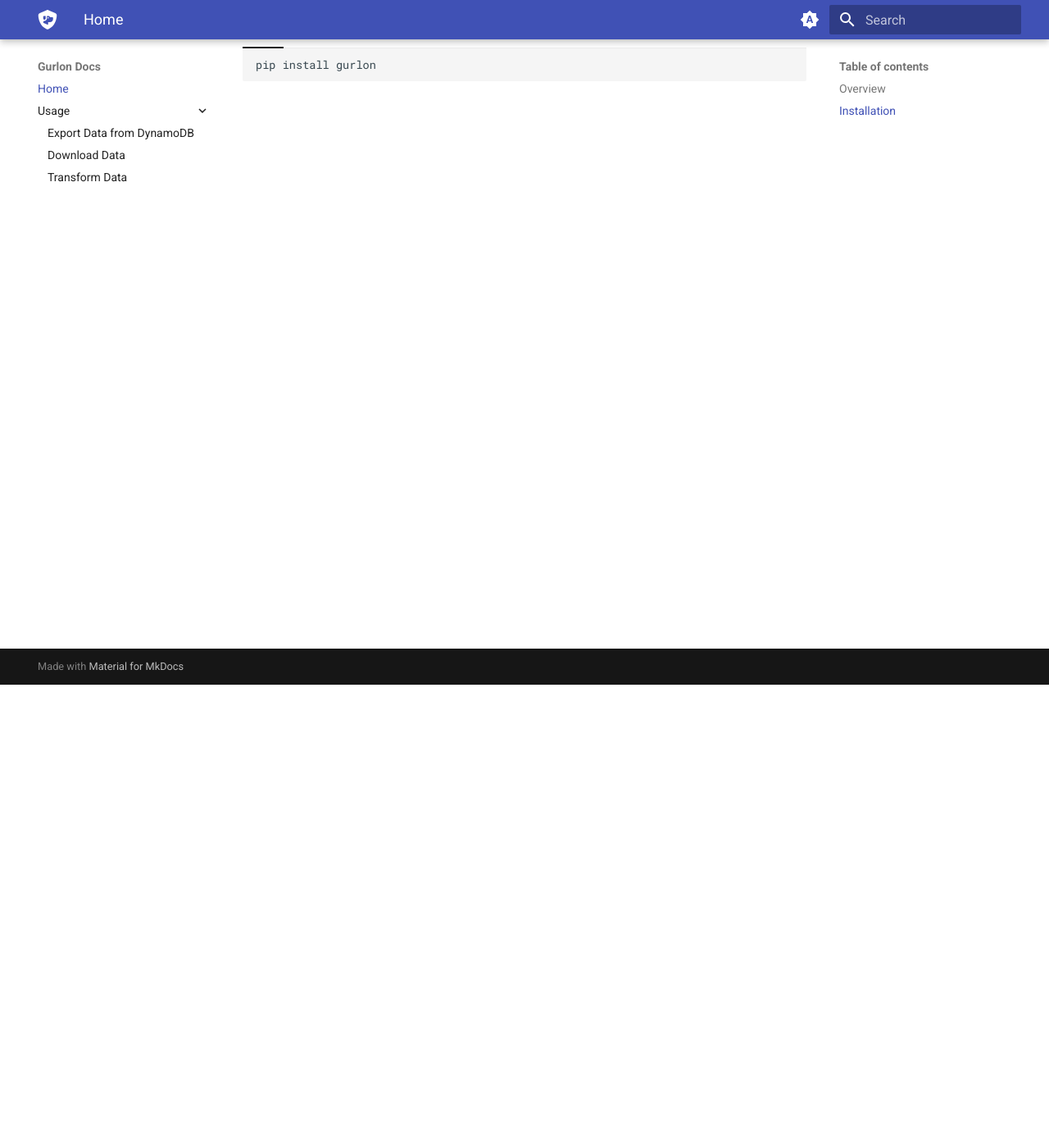
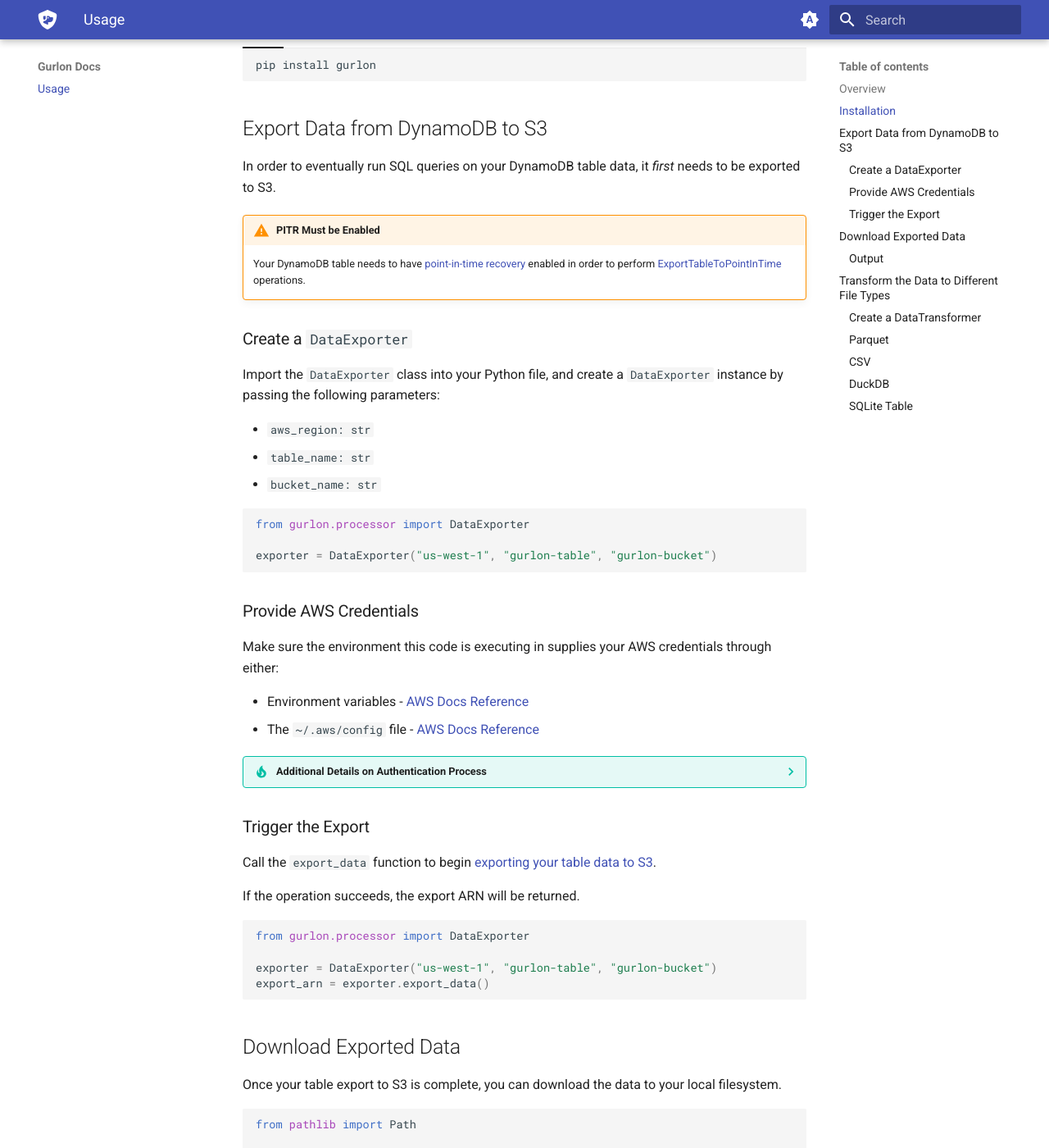
Before and after one commit to fullerzz/gurlon, an MkDocs documentation site: the page built from docs/index.md, in a window 1280 px wide and 1400 px high, scrolled down 565 px. Shown: the whole window at 82% size. Built offline with MkDocs 1.6.1 and Material for MkDocs 9.7.7, drawn with Linux system fonts in a browser that asks for light colours; some of the changed text lies outside the part shown.

Commit message:
combined docs into single page

````diff
--- a/docs/index.md
+++ b/docs/index.md
@@ -24,3 +24,147 @@
     ``` python
     uv add gurlon
     ```
+
+## Export Data from DynamoDB to S3
+
+In order to eventually run SQL queries on your DynamoDB table data, it _first_ needs to be exported to S3.
+
+!!! warning "PITR Must be Enabled"
+    Your DynamoDB table needs to have [point-in-time recovery](https://docs.aws.amazon.com/amazondynamodb/latest/developerguide/PointInTimeRecovery_Howitworks.html) enabled in order to perform [ExportTableToPointInTime](https://docs.aws.amazon.com/amazondynamodb/latest/APIReference/API_ExportTableToPointInTime.html) operations.
+
+### Create a `DataExporter`
+
+Import the `DataExporter` class into your Python file, and create a `DataExporter` instance by passing the following parameters:
+
+- `aws_region: str`
+- `table_name: str`
+- `bucket_name: str`
+
+```python
+from gurlon.processor import DataExporter
+
+exporter = DataExporter("us-west-1", "gurlon-table", "gurlon-bucket")
+```
+
+### Provide AWS Credentials
+
+Make sure the environment this code is executing in supplies your AWS credentials through either:
+
+- Environment variables - [AWS Docs Reference](https://docs.aws.amazon.com/sdkref/latest/guide/environment-variables.html)
+- The `~/.aws/config` file - [AWS Docs Reference](https://docs.aws.amazon.com/cli/v1/userguide/cli-configure-files.html)
+
+??? tip "Additional Details on Authentication Process"
+
+    Gurlon uses `boto3` to perform AWS operations, so you can read up more on the underlying authentication process [here](https://boto3.amazonaws.com/v1/documentation/api/1.35.9/guide/configuration.html#guide-configuration).
+
+### Trigger the Export
+
+Call the `export_data` function to begin [exporting your table data to S3](https://docs.aws.amazon.com/amazondynamodb/latest/developerguide/S3DataExport.HowItWorks.html).
+
+If the operation succeeds, the export ARN will be returned.
+
+```python
+from gurlon.processor import DataExporter
+
+exporter = DataExporter("us-west-1", "gurlon-table", "gurlon-bucket")
+export_arn = exporter.export_data()
+```
+
+## Download Exported Data
+
+Once your table export to S3 is complete, you can download the data to your local filesystem.
+
+```python
+from pathlib import Path
+
+from gurlon.processor import DataExporter
+
+exporter = DataExporter("us-west-1", "gurlon-table", "gurlon-bucket")
+exporter.table_export_arn = "YOUR:TABLE:EXPORT:ARN"
+
+download_dir = Path.home() / "Downloads" / "dynamodb_exports"
+exporter.download_data(download_dir=download_dir)
+```
+
+### Output
+
+Gurlon takes care of decompressing the exported data and combining it into a valid JSON file. This combined JSON file is stored inside the `download_dir` you specified previously.
+
+## Transform the Data to Different File Types
+
+!!! success
+    Now that the exported data is present locally, you can begin to transform it into different formats.
+
+### Create a `DataTransformer`
+
+```python
+from pathlib import Path
+
+from gurlon.processor import DataTransformer
+
+download_dir = Path.home() / "Downloads" / "dynamodb_exports"
+combined_data = download_dir / "combined_data.json"
+transformer = DataTransformer(combined_data)
+```
+
+### Parquet
+
+```python
+from pathlib import Path
+
+from gurlon.processor import DataTransformer
+
+download_dir = Path.home() / "Downloads" / "dynamodb_exports"
+combined_data = download_dir / "combined_data.json"
+transformer = DataTransformer(combined_data)
+
+parquet = transformer.to_parquet()
+```
+
+### CSV
+
+```python
+from pathlib import Path
+
+from gurlon.processor import DataTransformer
+
+download_dir = Path.home() / "Downloads" / "dynamodb_exports"
+combined_data = download_dir / "combined_data.json"
+transformer = DataTransformer(combined_data)
+
+csv = transformer.to_csv()
+```
+
+### DuckDB
+
+```python
+from pathlib import Path
+
+from gurlon.processor import DataTransformer
+
+download_dir = Path.home() / "Downloads" / "dynamodb_exports"
+combined_data = download_dir / "combined_data.json"
+transformer = DataTransformer(combined_data)
+
+duckdb = transformer.to_duckdb()
+```
+
+### SQLite Table
+
+```python
+from sqlmodel import Field, SQLModel
+
+from gurlon.processor import DataTransformer
+
+
+class TableItemModel(SQLModel, table=True):
+    id: int | None = Field(default=None, primary_key=True)
+    user_id: str
+    user_name: str
+    email: str
+    role: str
+    full_name: str
+
+transformer = DataTransformer(combined_data)
+sql = transformer.to_sqlmodel(TableItemModel)
+```
--- a/mkdocs.yml
+++ b/mkdocs.yml
@@ -1,11 +1,7 @@
 site_name: Gurlon Docs
 
 nav:
-  - Home: index.md
-  - Usage:
-    - Export Data from DynamoDB: usage/export.md
-    - Download Data: usage/download.md
-    - Transform Data: usage/transform.md
+  - Usage: index.md
 
 theme:
   name: material
````
Also changed, not shown: docs/usage/download.md (deleted, +0 -11 lines), docs/usage/export.md (deleted, +0 -44 lines), docs/usage/transform.md (deleted, +0 -30 lines), 1 other file.
